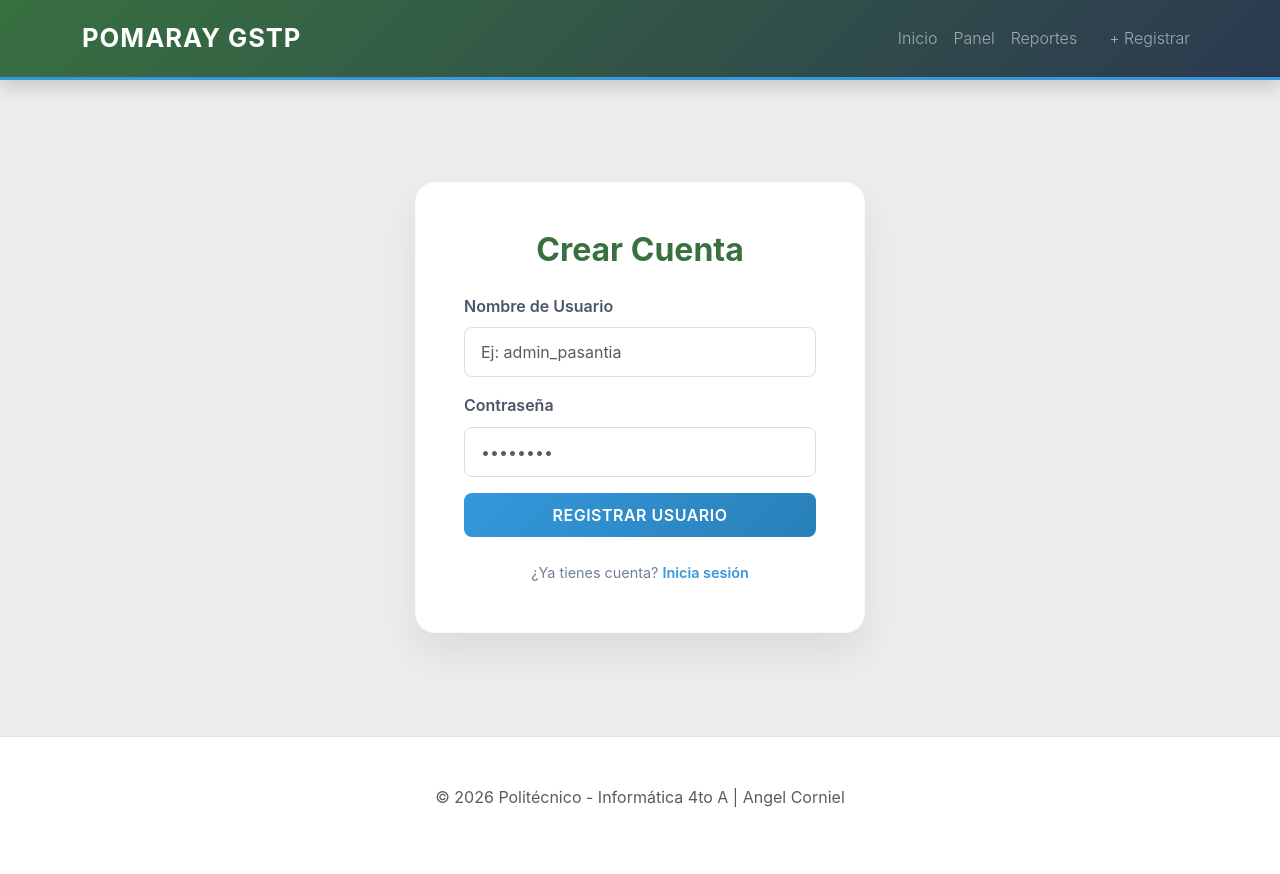
After one commit to angemiguel/Aplicacion-GST, a Flask app: page /crear_usuario in a window 1280 px wide. The commit adds this page. Run offline with Flask 3, Linux system fonts and the light colour scheme; parts of the project's set-up code (start-up, migrations or seed data) failed here and were passed over.

Commit message:
Se le agrego login y registrar perfiles

```diff
--- a/app.py
+++ b/app.py
@@ -1,20 +1,40 @@
 import requests
-from flask import Flask, render_template, request, redirect, url_for, flash
+from flask import Flask, render_template, request, redirect, url_for, flash, make_response
 from flask_sqlalchemy import SQLAlchemy
 from sqlalchemy import func
+from flask_login import LoginManager, UserMixin, login_user, login_required, logout_user, current_user
+from werkzeug.security import generate_password_hash, check_password_hash # Seguridad avanzada
 
 app = Flask(__name__)
 
-# CONFIGURACIÓN
+# --- CONFIGURACIÓN ---
 app.config['SQLALCHEMY_DATABASE_URI'] = 'mysql://root:dangel232@localhost/base_pasantia_db'
 app.config['SQLALCHEMY_TRACK_MODIFICATIONS'] = False
 app.config['SECRET_KEY'] = 'pomaray_2026_gst'
 db = SQLAlchemy(app)
 
+login_manager = LoginManager()
+login_manager.init_app(app)
+login_manager.login_view = 'login'
+
 IMGBB_API_KEY = "0e6901cb0c02a5f295b89eff4e86a61e"
 
-# MODELO DE DATOS
-class pasante(db.Model):
+# --- MEJORA: Control de Navegación (Evita volver atrás) ---
+@app.after_request
+def add_header(response):
+    """Indica al navegador que no guarde copias locales de las páginas protegidas"""
+    response.headers['Cache-Control'] = 'no-store, no-cache, must-revalidate, max-age=0'
+    response.headers['Pragma'] = 'no-cache'
+    response.headers['Expires'] = '-1'
+    return response
+
+# --- MODELOS DE DATOS ---
+class Usuario(UserMixin, db.Model):
+    id = db.Column(db.Integer, primary_key=True)
+    username = db.Column(db.String(255), unique=True, nullable=False)
+    password = db.Column(db.String(255), nullable=False) # Longitud para el hash
+
+class Pasante(db.Model):
     id = db.Column(db.Integer, primary_key=True)
     nombre = db.Column(db.String(100), nullable=False)
     empresa = db.Column(db.String(100), nullable=False)
@@ -22,13 +42,23 @@ class pasante(db.Model):
     estado = db.Column(db.String(20), default='Activo')
     dir_foto = db.Column(db.String(500))
 
+@login_manager.user_loader
+def load_user(user_id):
+    return db.session.get(Usuario, int(user_id))
+
+# Inicialización automática del sistema
 with app.app_context():
     db.create_all()
+    # Crear admin por defecto con contraseña segura si no existe
+    if not Usuario.query.filter_by(username='admin').first():
+        hashed_pw = generate_password_hash('123')
+        db.session.add(Usuario(username='admin', password=hashed_pw))
+        db.session.commit()
 
 def subir_a_imgbb(archivo):
     url = "https://api.imgbb.com/1/upload"
     payload = {"key": IMGBB_API_KEY}
-    files = {"image": (archivo.filename, archivo.read())}
+    files = {"image": archivo.read()}
     try:
         response = requests.post(url, payload, files=files)
         if response.status_code == 200:
@@ -37,74 +67,119 @@ def subir_a_imgbb(archivo):
         print(f"Error en ImgBB: {e}")
     return None
 
-# --- RUTAS ---
+# --- RUTAS DE SESIÓN ---
+
+@app.route('/login', methods=['GET', 'POST'])
+def login():
+    if current_user.is_authenticated:
+        return redirect(url_for('bienvenida')) # No permite ver login si ya entró
+
+    if request.method == 'POST':
+        user = Usuario.query.filter_by(username=request.form.get('username')).first()
+        # Verificación segura contra el Hash
+        if user and check_password_hash(user.password, request.form.get('password')):
+            login_user(user)
+            return redirect(url_for('bienvenida'))
+        flash('Credenciales incorrectas.', 'danger')
+    return render_template('login.html')
+
+@app.route('/crear_usuario', methods=['GET', 'POST'])
+def crear_usuario():
+    if request.method == 'POST':
+        u = request.form.get('username')
+        p = request.form.get('password')
+        if Usuario.query.filter_by(username=u).first():
+            flash('Este usuario ya existe.', 'danger')
+            return redirect(url_for('crear_usuario'))
+
+        hashed_pw = generate_password_hash(p)
+        db.session.add(Usuario(username=u, password=hashed_pw))
+        db.session.commit()
+        flash('Registro exitoso. Ya puedes iniciar sesión.', 'success')
+        return redirect(url_for('login'))
+    return render_template('crear_usuario.html')
+
+@app.route('/logout')
+@login_required
+def logout():
+    logout_user()
+    return redirect(url_for('login'))
+
+# --- RUTAS PRINCIPALES ---
 
 @app.route('/')
 def home():
-    return render_template('home.html')
+    # Redirección de seguridad: siempre a bienvenida si hay sesión
+    return redirect(url_for('bienvenida'))
+
+@app.route('/bienvenida')
+@login_required
+def bienvenida():
+    # Panel con el video de introducción
+    return render_template('bienvenida.html')
 
 @app.route('/panel')
+@login_required
 def index():
     search = request.args.get('search')
     if search:
-        estudiantes = pasante.query.filter(pasante.nombre.contains(search)).all()
+        estudiantes = Pasante.query.filter(Pasante.nombre.contains(search)).all()
     else:
-        estudiantes = pasante.query.all()
+        estudiantes = Pasante.query.all()
     return render_template('index.html', estudiantes=estudiantes)
 
 @app.route('/registrar', methods=['GET', 'POST'])
+@login_required
 def registrar():
     if request.method == 'POST':
-        foto_subida = request.files.get('foto')
-        enlace_foto = "https://via.placeholder.com/300x200?text=Sin+Foto"
-        if foto_subida and foto_subida.filename != '':
-            res = subir_a_imgbb(foto_subida)
-            if res: enlace_foto = res
+        foto = request.files.get('foto')
+        url_foto = "https://via.placeholder.com/300x200?text=Sin+Foto"
+        if foto and foto.filename != '':
+            res = subir_a_imgbb(foto)
+            if res: url_foto = res
 
-        nuevo = pasante(
-            nombre=request.form['nombre'],
-            empresa=request.form['empresa'],
-            horas_completadas=request.form.get('horas', 0),
-            dir_foto=enlace_foto
+        nuevo = Pasante(
+            nombre=request.form.get('nombre'),
+            empresa=request.form.get('empresa'),
+            horas_completadas=int(request.form.get('horas') or 0),
+            dir_foto=url_foto
         )
         db.session.add(nuevo)
         db.session.commit()
-        flash('¡Pasante registrado con éxito!', 'success')
         return redirect(url_for('index'))
     return render_template('registro.html')
 
 @app.route('/editar/<int:id>', methods=['GET', 'POST'])
+@login_required
 def editar(id):
-    p = pasante.query.get_or_404(id)
+    p = db.get_or_404(Pasante, id)
     if request.method == 'POST':
-        p.nombre = request.form['nombre']
-        p.empresa = request.form['empresa']
-        p.horas_completadas = request.form['horas']
-
+        p.nombre = request.form.get('nombre')
+        p.empresa = request.form.get('empresa')
+        p.horas_completadas = int(request.form.get('horas') or 0)
         nueva_foto = request.files.get('foto')
         if nueva_foto and nueva_foto.filename != '':
             res = subir_a_imgbb(nueva_foto)
             if res: p.dir_foto = res
-
         db.session.commit()
-        flash(f'Datos de {p.nombre} actualizados correctamente.', 'success')
         return redirect(url_for('index'))
     return render_template('editar.html', p=p)
 
 @app.route('/reporte')
+@login_required
 def reporte():
-    total_e = pasante.query.count()
-    suma_h = db.session.query(func.sum(pasante.horas_completadas)).scalar() or 0
-    listos = pasante.query.filter(pasante.horas_completadas >= 360).count()
-    return render_template('reporte.html', total_e=total_e, horas=suma_h, listos=listos)
+    total = Pasante.query.count()
+    suma = db.session.query(func.sum(Pasante.horas_completadas)).scalar() or 0
+    listos = Pasante.query.filter(Pasante.horas_completadas >= 360).count()
+    return render_template('reporte.html', total_e=total, horas=suma, listos=listos)
 
 @app.route('/eliminar/<int:id>')
+@login_required
 def eliminar(id):
-    p = pasante.query.get(id)
+    p = db.session.get(Pasante, id)
     if p:
         db.session.delete(p)
         db.session.commit()
-        flash('Registro eliminado del sistema.', 'info')
     return redirect(url_for('index'))
 
 if __name__ == '__main__':
--- /dev/null
+++ b/static/css/auth.css
@@ -0,0 +1,46 @@
+/* --- ESTILOS ESPECÍFICOS PARA LOGIN Y CREAR USUARIO --- */
+
+.auth-wrapper {
+    min-height: 70vh;
+    display: flex;
+    align-items: center;
+    justify-content: center;
+    padding: 2rem 0;
+}
+
+.auth-card {
+    background: var(--white);
+    border-radius: 20px;
+    padding: 3rem;
+    box-shadow: 0 20px 40px rgba(0, 0, 0, 0.08) !important;
+    width: 100%;
+    max-width: 450px;
+    border: 1px solid rgba(0,0,0,0.02);
+    animation: fadeInUp 0.6s ease-out;
+}
+
+.auth-card h2 {
+    color: var(--primary-color);
+    font-weight: 700;
+    margin-bottom: 1.5rem;
+    text-align: center;
+}
+
+.auth-card .form-label {
+    font-weight: 600;
+    color: #4a5568;
+    margin-bottom: 0.5rem;
+}
+
+.auth-footer-text {
+    text-align: center;
+    margin-top: 1.5rem;
+    font-size: 0.9rem;
+    color: #718096;
+}
+
+.auth-footer-text a {
+    color: var(--accent-color);
+    text-decoration: none;
+    font-weight: 600;
+}
--- a/templates/base.html
+++ b/templates/base.html
@@ -2,21 +2,22 @@
 <html lang="es">
 <head>
     <meta charset="UTF-8">
-    <title>POMARAY | Vinculación GST</title>
+    <title>POMARAY | Vinculación GSTP</title>
     <link href="https://cdn.jsdelivr.net/npm/bootstrap@5.3.0/dist/css/bootstrap.min.css" rel="stylesheet">
     <link rel="stylesheet" href="{{ url_for('static', filename='css/style.css') }}">
     <link rel="stylesheet" href="https://cdnjs.cloudflare.com/ajax/libs/animate.css/4.1.1/animate.min.css"/>
     <link href="https://fonts.googleapis.com/css2?family=Poppins:wght@300;400;600&display=swap" rel="stylesheet">
+    {% block extra_css %}{% endblock %}
 </head>
 <body>
     <nav class="navbar navbar-expand-lg navbar-dark mb-5 shadow">
         <div class="container">
-            <a class="navbar-brand fw-bold" href="/">POMARAY GST</a>
+            <a class="navbar-brand fw-bold" href="{{ url_for('home') }}">POMARAY GSTP</a>
             <div class="navbar-nav ms-auto">
-                <a class="nav-link btn btn-light btn-sm" href="/">Inicio</a>
-                <a class="nav-link btn btn-light btn-sm" href="/panel">Panel</a>
-                <a class="nav-link btn btn-light btn-sm me-3" href="/reporte">Reportes</a>
-                <a class="nav-link btn btn-light btn-sm" href="/registrar">+ Registrar</a>
+                <a class="nav-link btn btn-light btn-sm" href="{{ url_for('home') }}">Inicio</a>
+                <a class="nav-link btn btn-light btn-sm" href="{{ url_for('index') }}">Panel</a>
+                <a class="nav-link btn btn-light btn-sm me-3" href="{{ url_for('reporte') }}">Reportes</a>
+                <a class="nav-link btn btn-light btn-sm" href="{{ url_for('registrar') }}">+ Registrar</a>
             </div>
         </div>
     </nav>
--- /dev/null
+++ b/templates/crear_usuario.html
@@ -0,0 +1,27 @@
+{% extends 'base.html' %}
+
+{% block extra_css %}
+<link rel="stylesheet" href="{{ url_for('static', filename='css/auth.css') }}">
+{% endblock %}
+
+{% block content %}
+<div class="auth-wrapper">
+    <div class="auth-card animate__animated animate__fadeInUp">
+        <h2>Crear Cuenta</h2>
+        <form method="POST">
+            <div class="mb-3">
+                <label class="form-label">Nombre de Usuario</label>
+                <input type="text" name="username" class="form-control" placeholder="Ej: admin_pasantia" required>
+            </div>
+            <div class="mb-3">
+                <label class="form-label">Contraseña</label>
+                <input type="password" name="password" class="form-control" placeholder="••••••••" required>
+            </div>
+            <button type="submit" class="btn btn-primary w-100">Registrar Usuario</button>
+        </form>
+        <div class="auth-footer-text">
+            ¿Ya tienes cuenta? <a href="{{ url_for('login') }}">Inicia sesión</a>
+        </div>
+    </div>
+</div>
+{% endblock %}
--- a/templates/index.html
+++ b/templates/index.html
@@ -3,7 +3,7 @@
 {% block content %}
 <div class="d-flex justify-content-between align-items-center mb-5">
     <h2 class="fw-bold">Listado de Pasantes</h2>
-    <form action="/panel" method="GET" class="d-flex">
+    <form action="{{ url_for('index') }}" method="GET" class="d-flex">
         <input class="form-control me-2" type="search" name="search" placeholder="Buscar pasante...">
         <button class="btn btn-primary" type="submit">Buscar</button>
     </form>
@@ -23,7 +23,7 @@
                 <p class="text-center small mb-4">{{ estudiante.horas_completadas }} / 360 h</p>
                 <div class="d-flex gap-2">
                         <a href="{{ url_for('editar', id=estudiante.id) }}" class="btn btn-outline-primary btn-sm w-100">Editar</a>
-                        <a href="/eliminar/{{ estudiante.id }}" class="btn btn-outline-danger btn-sm w-100" onclick="return confirm('¿Eliminar?')">Borrar</a>
+                        <a href="{{ url_for('eliminar', id=estudiante.id) }}" class="btn btn-outline-danger btn-sm w-100" onclick="return confirm('¿Eliminar?')">Borrar</a>
                 </div>
             </div>
         </div>
--- a/templates/registro.html
+++ b/templates/registro.html
@@ -5,7 +5,7 @@
     <div class="col-md-6">
         <div class="card shadow p-4">
             <h2 class="text-center mb-4">Registrar Nuevo Pasante</h2>
-            <form action="/registrar" method="POST" enctype="multipart/form-data">
+            <form action="{{ url_for('registrar') }}" method="POST" enctype="multipart/form-data">
                 <div class="mb-3">
                     <label class="form-label">Nombre Completo</label>
                     <input type="text" name="nombre" class="form-control" required>
@@ -22,10 +22,6 @@
                     <label class="form-label">Foto del Estudiante (Opcional)</label>
                     <input type="file" name="foto" class="form-control" accept="image/*">
                 </div>
-                <div class="mb-3">
-                    <label class="form-label">Descripcion</label>
-                    <input type="text" name="descripcion" class="form-control" accept="image/*">
-                </div>
                 <button type="submit" class="btn btn-primary w-100">Guardar en Sistema</button>
             </form>
         </div>
```
Also changed, not shown: templates/bienvenida.html (added, +19 -0 lines), templates/home.html (deleted, +0 -19 lines), templates/login.html (added, +27 -0 lines), requirements.txt (line endings or trailing spaces), 1 other file.
